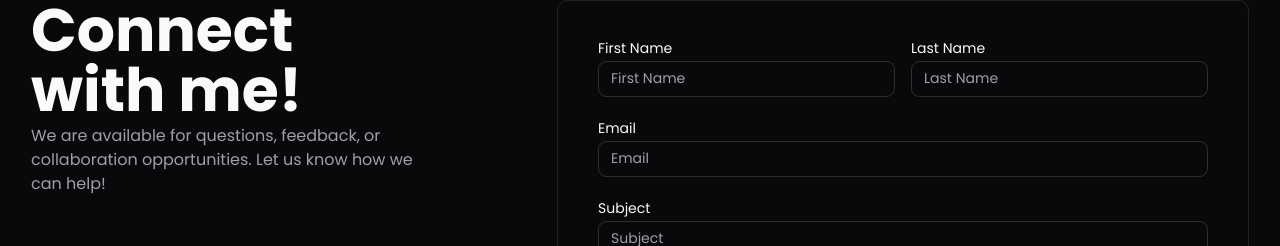
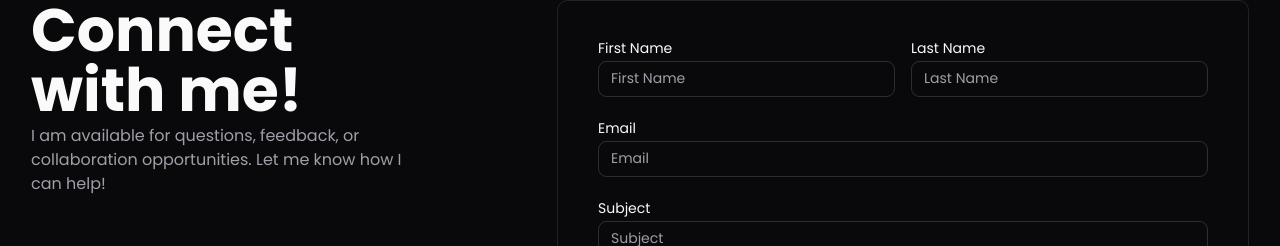
Before and after one commit to FlourenceL/portfolio, a Next.js app: page / in a window 1280 px wide. Shown: the part 4751-4997 px from the top of the page. Built offline with nearby package versions, Linux system fonts and the light colour scheme.

Commit message:
Updated contact description

```diff
--- a/src/components/views/landing-page/contact2.tsx
+++ b/src/components/views/landing-page/contact2.tsx
@@ -19,7 +19,7 @@ interface Contact2Props {
 
 const Contact2 = ({
   title = "Connect with me!",
-  description = "We are available for questions, feedback, or collaboration opportunities. Let us know how we can help!",
+  description = "I am available for questions, feedback, or collaboration opportunities. Let me know how I can help!",
   phone = "+63 9911903197",
   email = "renzo.lapore@gmail.com",
   web = {
```
